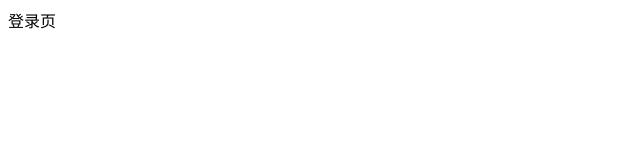
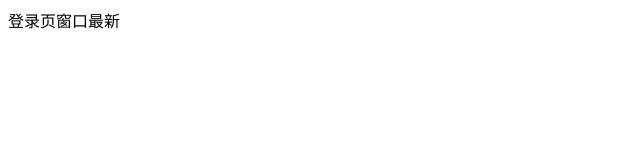
Before and after one commit to cwq237/dianshang_7_5, a website: page public/admin/login.html in a window 1280 px wide. Shown: the whole page, without its empty margins (0-640 px from the left). Drawn offline with Linux system fonts and the light colour scheme.

Commit message:
项目提交简写

```diff
--- a/public/admin/login.html
+++ b/public/admin/login.html
@@ -9,7 +9,7 @@
 </head>
 
 <body>
-  登录页
+  登录页窗口最新
 </body>
 
 </html>
```
